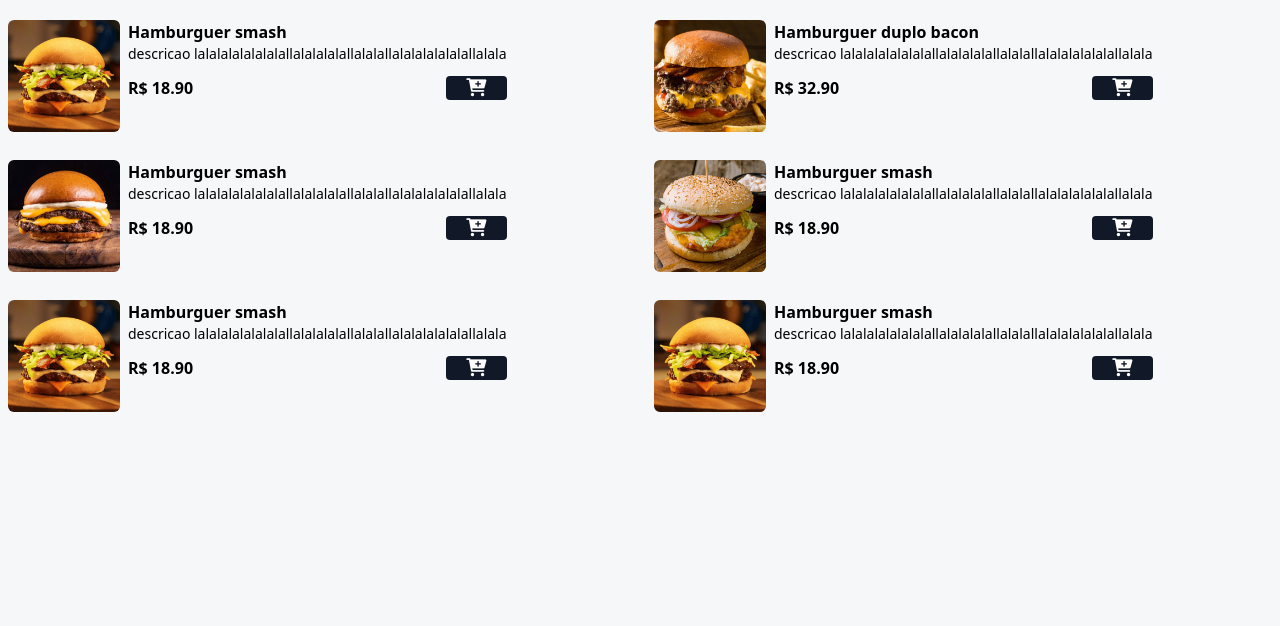
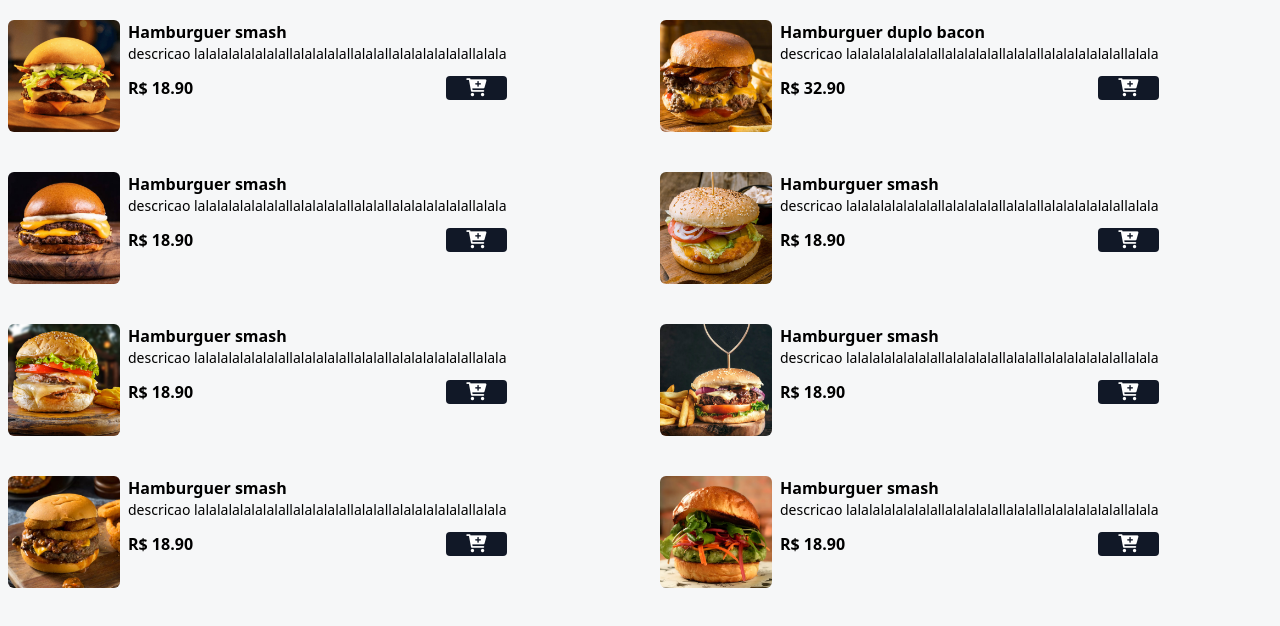
Before and after one commit to Matheus-Freitas0/hamburger-shop-page, a website: page index.html in a window 1280 px wide. Shown: the part 496-1122 px from the top of the page. Before the commit the page ends 972 px from the top, so only its background shows below. Drawn offline with Linux system fonts and the light colour scheme.

Commit message:
Updated index.html with new image sources, added two new menu items, and modified grid layout and gap sizes. Updated output.css with new media query styles for margin, grid columns, and gap sizes.

```diff
--- a/index.html
+++ b/index.html
@@ -51,7 +51,7 @@
 
         <div id="menu">
             <main
-                class="grid grid-cols-1 md:grid-cols-2 gap-7 mx-auto max-w-7xl px-2 mb-16">
+                class="grid grid-cols-1 md:grid-cols-2 gap-7 md:gap-10 mx-auto max-w-7xl px-2 mb-16">
 
                 <div class="flex gap-2">
                     <img
@@ -163,7 +163,7 @@
 
                 <div class="flex gap-2">
                     <img
-                        src="./assets/hamb-1.png"
+                        src="./assets/hamb-5.png"
                         alt="Hamburguer smash"
                         class="w-28 h-28 rounded-md hover:-rotate-2 duration-300" />
 
@@ -190,7 +190,61 @@
 
                 <div class="flex gap-2">
                     <img
-                        src="./assets/hamb-1.png"
+                        src="./assets/hamb-6.png"
+                        alt="Hamburguer smash"
+                        class="w-28 h-28 rounded-md hover:-rotate-2 duration-300" />
+
+                    <div>
+                        <p class="font-bold">Hamburguer smash</p>
+                        <p class="text-sm">
+                            descricao
+                            lalalalalalalalallalalalalallalalallalalalalalalallalala
+                        </p>
+
+                        <div
+                            class="flex items-center gap-2 justify-between mt-3">
+                            <p class="font-bold">R$ 18.90</p>
+                            <button
+                                class="bg-gray-900 px-5 rounded add-to-cart-btn"
+                                data-name="Hamburguer smash"
+                                data-price="18.90">
+                                <i
+                                    class="fa fa-cart-plus text-white text-lg"></i>
+                            </button>
+                        </div>
+                    </div>
+                </div>
+
+                <div class="flex gap-2">
+                    <img
+                        src="./assets/hamb-7.png"
+                        alt="Hamburguer smash"
+                        class="w-28 h-28 rounded-md hover:-rotate-2 duration-300" />
+
+                    <div>
+                        <p class="font-bold">Hamburguer smash</p>
+                        <p class="text-sm">
+                            descricao
+                            lalalalalalalalallalalalalallalalallalalalalalalallalala
+                        </p>
+
+                        <div
+                            class="flex items-center gap-2 justify-between mt-3">
+                            <p class="font-bold">R$ 18.90</p>
+                            <button
+                                class="bg-gray-900 px-5 rounded add-to-cart-btn"
+                                data-name="Hamburguer smash"
+                                data-price="18.90">
+                                <i
+                                    class="fa fa-cart-plus text-white text-lg"></i>
+                            </button>
+                        </div>
+                    </div>
+                </div>
+
+                <div class="flex gap-2">
+                    <img
+                        src="./assets/hamb-8.png"
                         alt="Hamburguer smash"
                         class="w-28 h-28 rounded-md hover:-rotate-2 duration-300" />
 
```
Also changed, not shown: styles/output.css.
